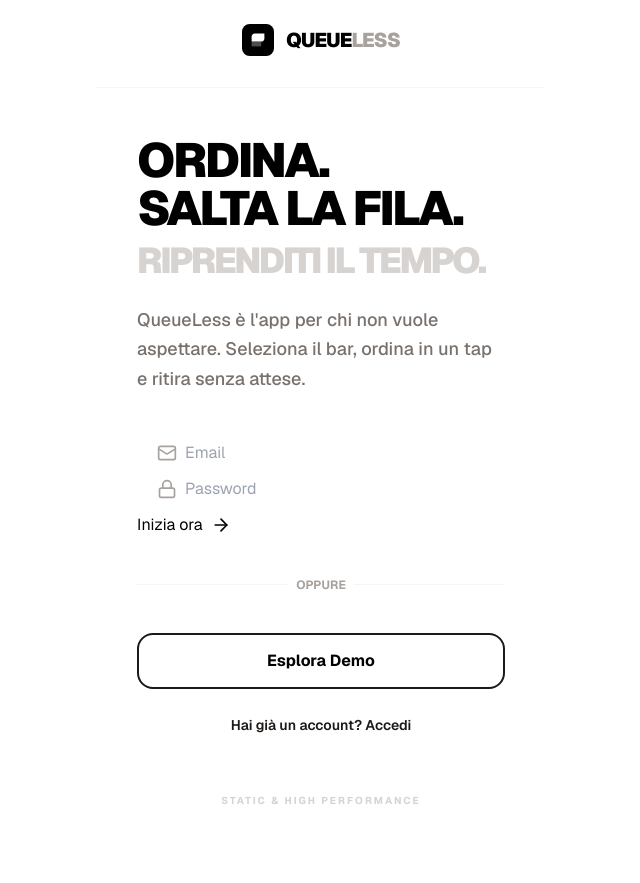
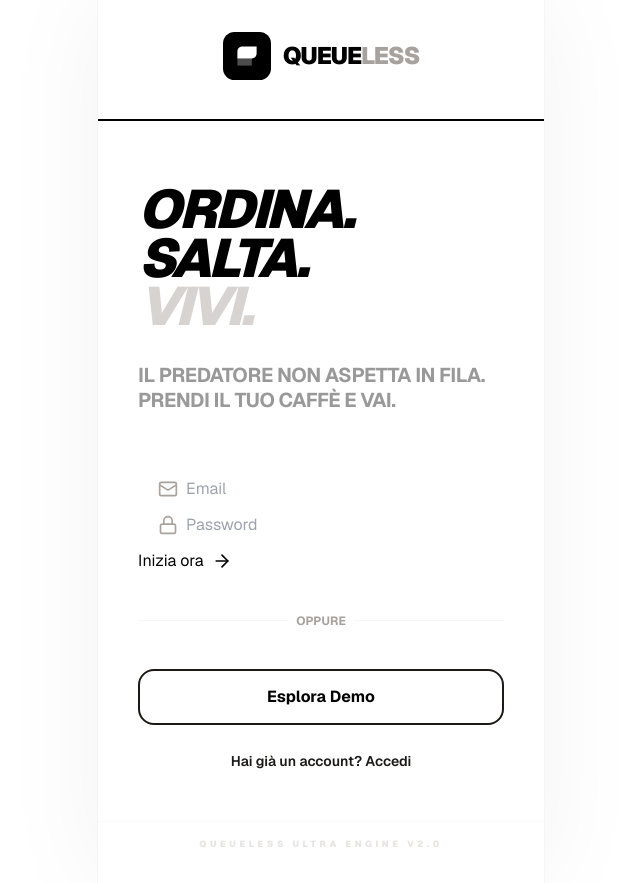
Before and after one commit to andreagreco3305-cyber/queue-less-map, a Next.js app: page / in a window 1280 px wide. Shown: the whole page, without its empty margins (319-959 px from the left). Before the commit the page ends 832 px from the top, so only its background shows below. Built offline with nearby package versions, Linux system fonts and the light colour scheme; no server answers.

Commit message:
UI Restore: Brought back the 'Crazy B&W' style with extra punch and port 3000 fix

```diff
--- a/src/components/onboarding/OnboardingFlow.tsx
+++ b/src/components/onboarding/OnboardingFlow.tsx
@@ -53,27 +53,28 @@ export function OnboardingFlow() {
   }
 
   return (
-    <main className="mx-auto flex min-h-[100dvh] max-w-md flex-col bg-white">
+    <main className="mx-auto flex min-h-[100dvh] max-w-md flex-col bg-white shadow-[0_0_100px_rgba(0,0,0,0.05)] border-x border-stone-100">
       {/* Header con Logo Sempre Visibile */}
-      <header className="flex items-center justify-center border-b border-stone-100 py-6">
-        <Logo href={undefined} size="md" showText={true} />
+      <header className="flex items-center justify-center border-b-2 border-black py-8 bg-white sticky top-0 z-10">
+        <Logo href={undefined} size="lg" showText={true} />
       </header>
 
-      <div className="flex flex-1 flex-col px-10 pt-12">
+      <div className="flex flex-1 flex-col px-10 pt-16">
         {/* Slogan Statico e d'Impatto */}
-        <section className="mb-12">
-          <h1 className="text-5xl font-black leading-[1] tracking-tighter text-black">
+        <section className="mb-16">
+          <h1 className="text-[54px] font-[1000] leading-[0.9] tracking-[-0.05em] text-black uppercase italic">
             ORDINA.<br />
-            SALTA LA FILA.<br />
-            <span className="text-stone-300 text-4xl">RIPRENDITI IL TEMPO.</span>
+            SALTA.<br />
+            <span className="text-stone-300">VIVI.</span>
           </h1>
-          <p className="mt-6 text-lg font-medium leading-relaxed text-stone-500">
-            QueueLess è l&apos;app per chi non vuole aspettare. Seleziona il bar, ordina in un tap e ritira senza attese.
+          <p className="mt-8 text-xl font-bold leading-tight text-black/40 uppercase tracking-tight">
+            Il predatore non aspetta in fila. <br />
+            Prendi il tuo caffè e vai.
           </p>
         </section>
 
         {/* Form Immediato */}
-        <section className="mt-auto pb-10">
+        <section className="mt-auto pb-12">
           <SignUpPanel
             errorMessage={error}
             onSignUp={handleSignUp}
@@ -82,9 +83,9 @@ export function OnboardingFlow() {
         </section>
       </div>
 
-      <footer className="px-10 pb-6 pt-4">
-        <p className="text-center text-[10px] font-bold tracking-[0.2em] text-stone-300 uppercase">
-          Static & High Performance
+      <footer className="px-10 pb-8 pt-4 border-t border-stone-50">
+        <p className="text-center text-[9px] font-black tracking-[0.4em] text-stone-200 uppercase">
+          QueueLess Ultra Engine v2.0
         </p>
       </footer>
     </main>
```
